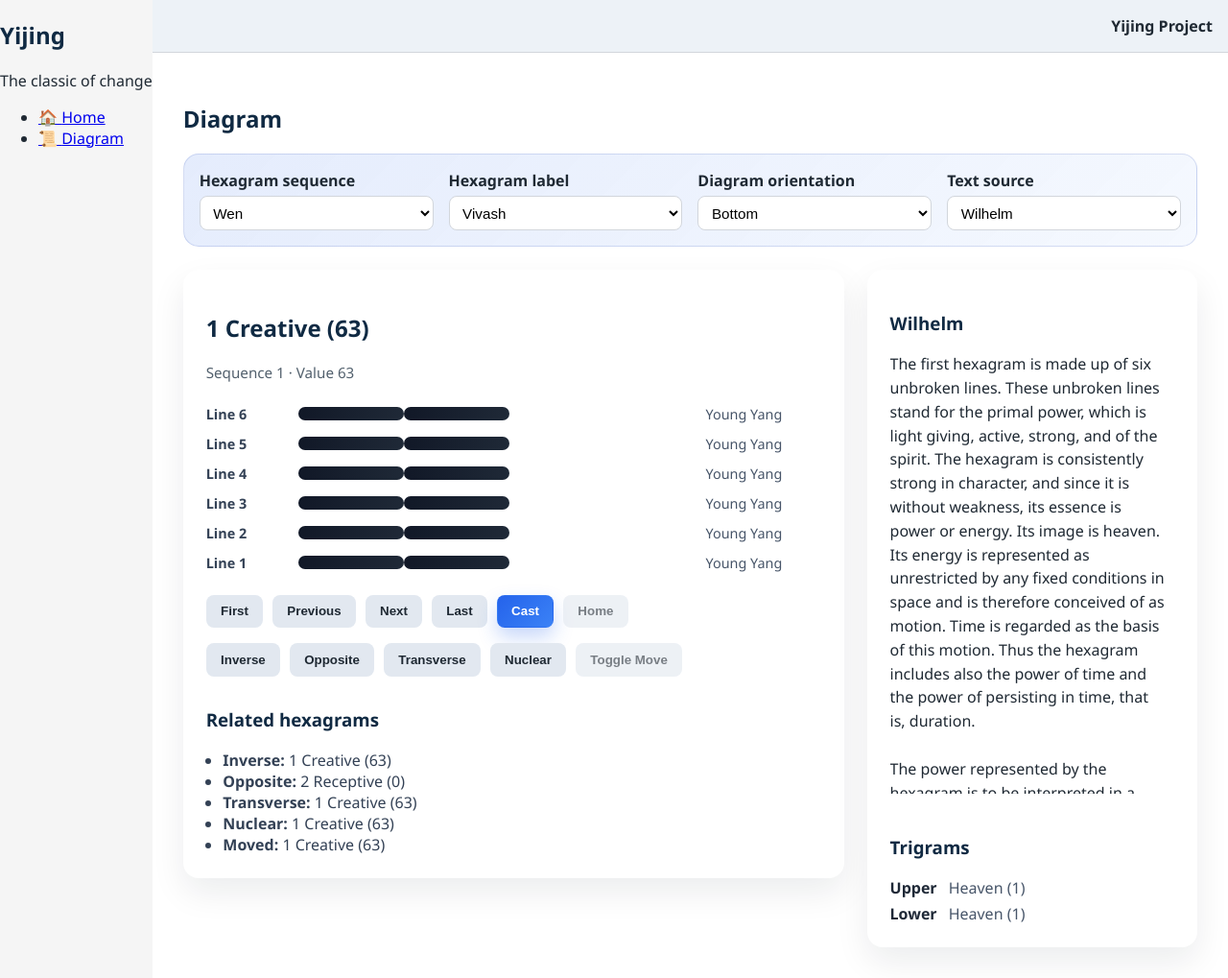
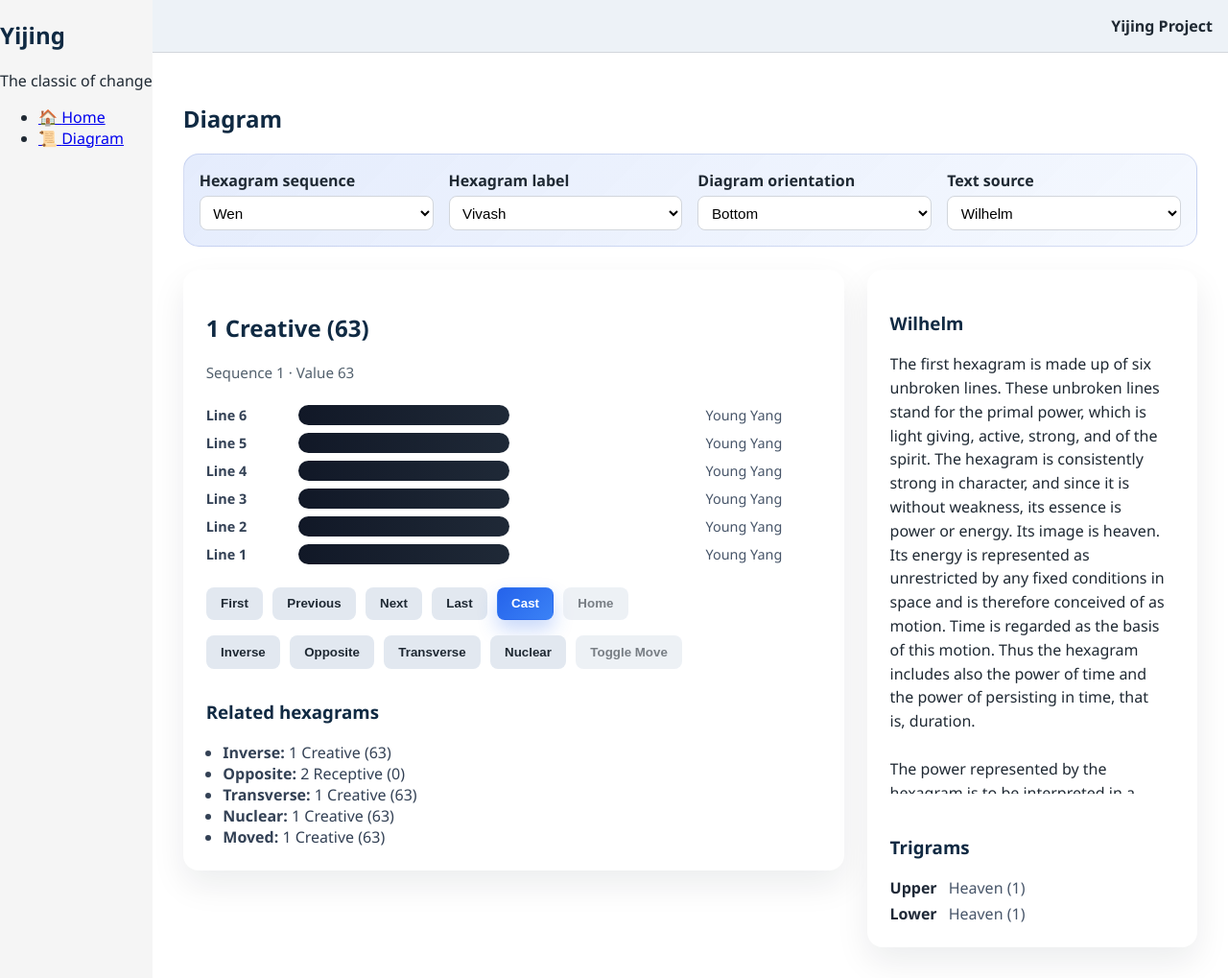
Before and after one commit to StephenVivash/Yijing, an ASP.NET Core app: page /diagram in a window 1280 px wide. Shown: the whole page at 96% size. Run offline with ASP.NET Core 8, Linux system fonts and the light colour scheme.

Commit message:
Thicken hexagram lines and remove yang seam

```diff
--- a/Yijing.web/Pages/Diagram.razor
+++ b/Yijing.web/Pages/Diagram.razor
@@ -68,12 +68,16 @@ else
                         <div class="hex-line @(line.IsYang ? "yang" : "yin") @(line.IsMoving ? "moving" : string.Empty)">
                             <span class="line-index">Line @line.Index</span>
                             <div class="segments">
-                                <div class="segment"></div>
-                                @if (!line.IsYang)
+                                @if (line.IsYang)
                                 {
+                                    <div class="segment full"></div>
+                                }
+                                else
+                                {
+                                    <div class="segment"></div>
                                     <div class="gap"></div>
+                                    <div class="segment"></div>
                                 }
-                                <div class="segment"></div>
                             </div>
                             <span class="line-label">@line.Label</span>
                         </div>
--- a/Yijing.web/wwwroot/css/app.css
+++ b/Yijing.web/wwwroot/css/app.css
@@ -110,7 +110,7 @@ h1, h2, h3 {
 .hexagram-lines {
     display: flex;
     flex-direction: column;
-    gap: 0.75rem;
+    gap: 0.5rem;
     margin: 1.5rem 0;
 }
 
@@ -130,7 +130,7 @@ h1, h2, h3 {
 .hex-line .segments {
     display: flex;
     align-items: center;
-    gap: 0.4rem;
+    gap: 0;
 }
 
 .hex-line.yang .segments {
@@ -138,20 +138,34 @@ h1, h2, h3 {
 }
 
 .hex-line .segment {
-    height: 14px;
+    height: 21px;
     width: 110px;
-    border-radius: 10px;
+    border-radius: 12px;
     background: linear-gradient(90deg, #111827, #1f2937);
 }
 
+.hex-line .segment.full {
+    width: 220px;
+}
+
 .hex-line .gap {
-    height: 12px;
-    width: 28px;
+    height: 21px;
+    width: 18px;
     background-color: transparent;
 }
 
 .hex-line.yin .segment {
     width: 90px;
+}
+
+.hex-line.yin .segment:first-child {
+    border-top-right-radius: 6px;
+    border-bottom-right-radius: 6px;
+}
+
+.hex-line.yin .segment:last-child {
+    border-top-left-radius: 6px;
+    border-bottom-left-radius: 6px;
 }
 
 .hex-line.moving .segment {
```
